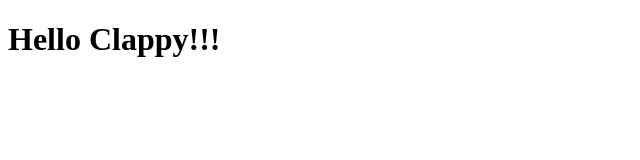
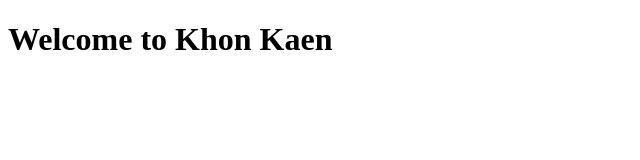
Before and after one commit to Thatchanokgolf/test, a plain HTML site: page index.html in a window 1280 px wide. Shown: the whole page, without its empty margins (0-640 px from the left). Drawn offline with Linux system fonts and the light colour scheme.

Commit message:
Update heading to Welcome to Khon Kaen

```diff
--- a/index.html
+++ b/index.html
@@ -6,6 +6,6 @@
     <title>Hello World Page</title>
 </head>
 <body>
-    <h1>Hello Clappy!!!</h1>
+    <h1>Welcome to Khon Kaen</h1>
 </body>
 </html>
```
